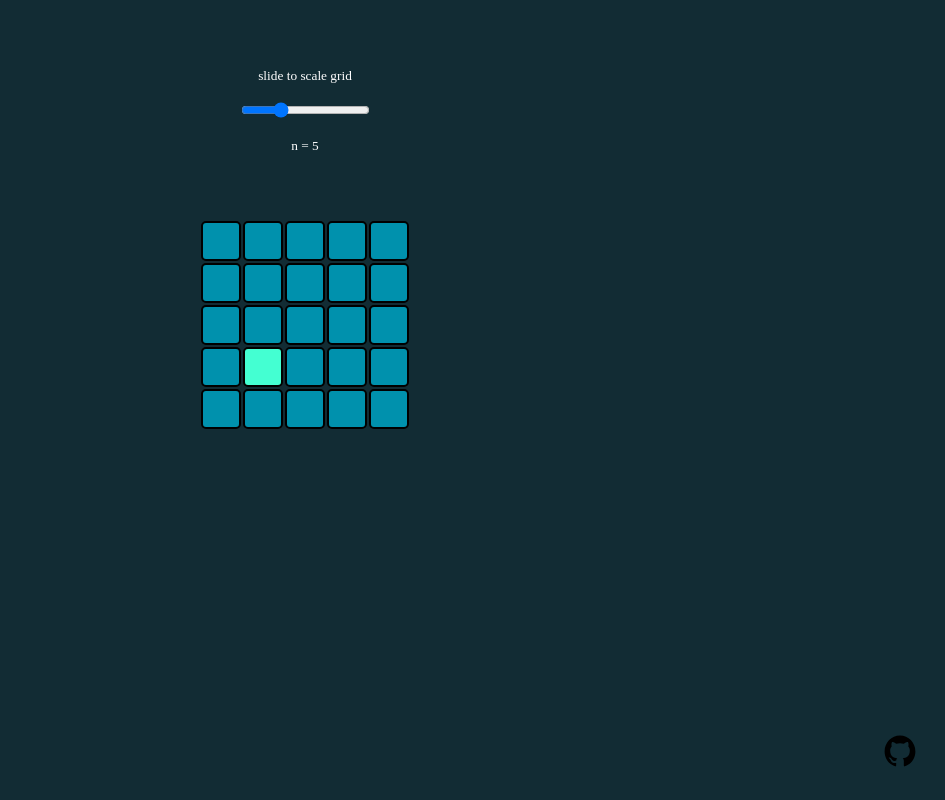
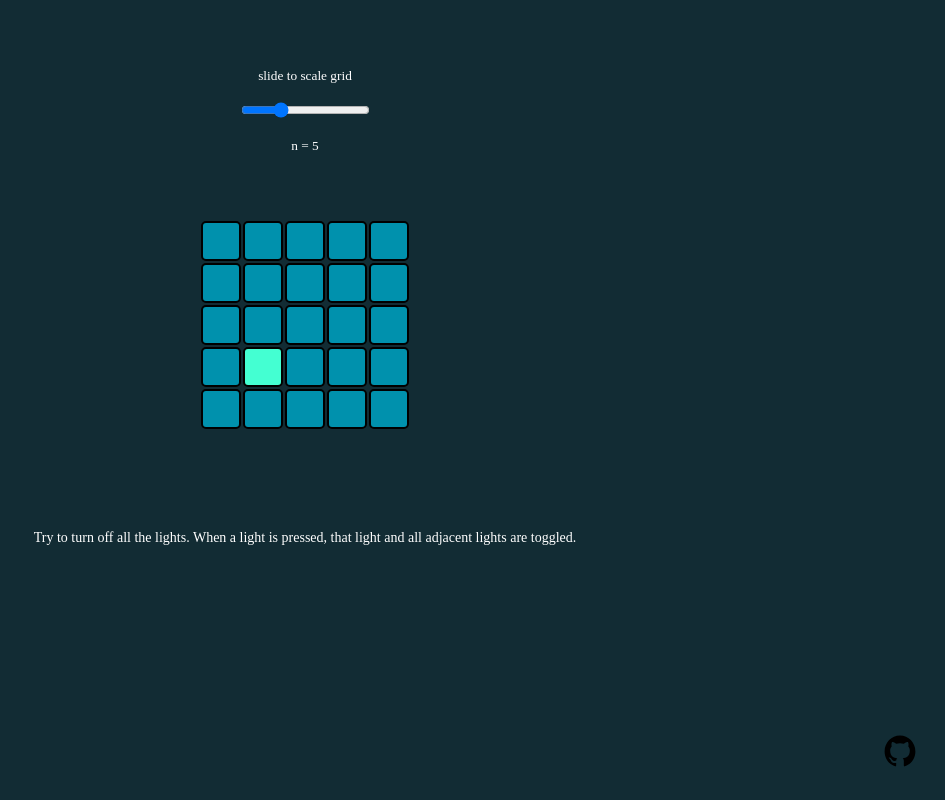
Before and after one commit to duanecreates/lights-out, a Vue app: page / in a window 1280 px wide. Shown: the whole page, without its empty margins (335-1280 px from the left). Built offline with nearby package versions, Linux system fonts and the light colour scheme.

Commit message:
Add game instructions

```diff
--- a/src/App.vue
+++ b/src/App.vue
@@ -2,6 +2,8 @@
   <div class="app-container">
     <Settings v-model="size"/>
     <Game :size="size"/>
+    <p class="instructions">Try to turn off all the lights.
+      When a light is pressed, that light and all adjacent lights are toggled.</p>
     <a class="github" target="_blank" href="https://github.com/DuaneCreates/lights-out">
       <img src="../public/github.svg"/>
     </a>
@@ -54,5 +56,12 @@ body {
   height: 100vh;
   width: 100vw;
   padding-top: 50px;
+
+  p.instructions {
+    margin-top: 100px;
+    font-size: 14px;
+    color: white;
+    text-align: center;
+  }
 }
 </style>
```
